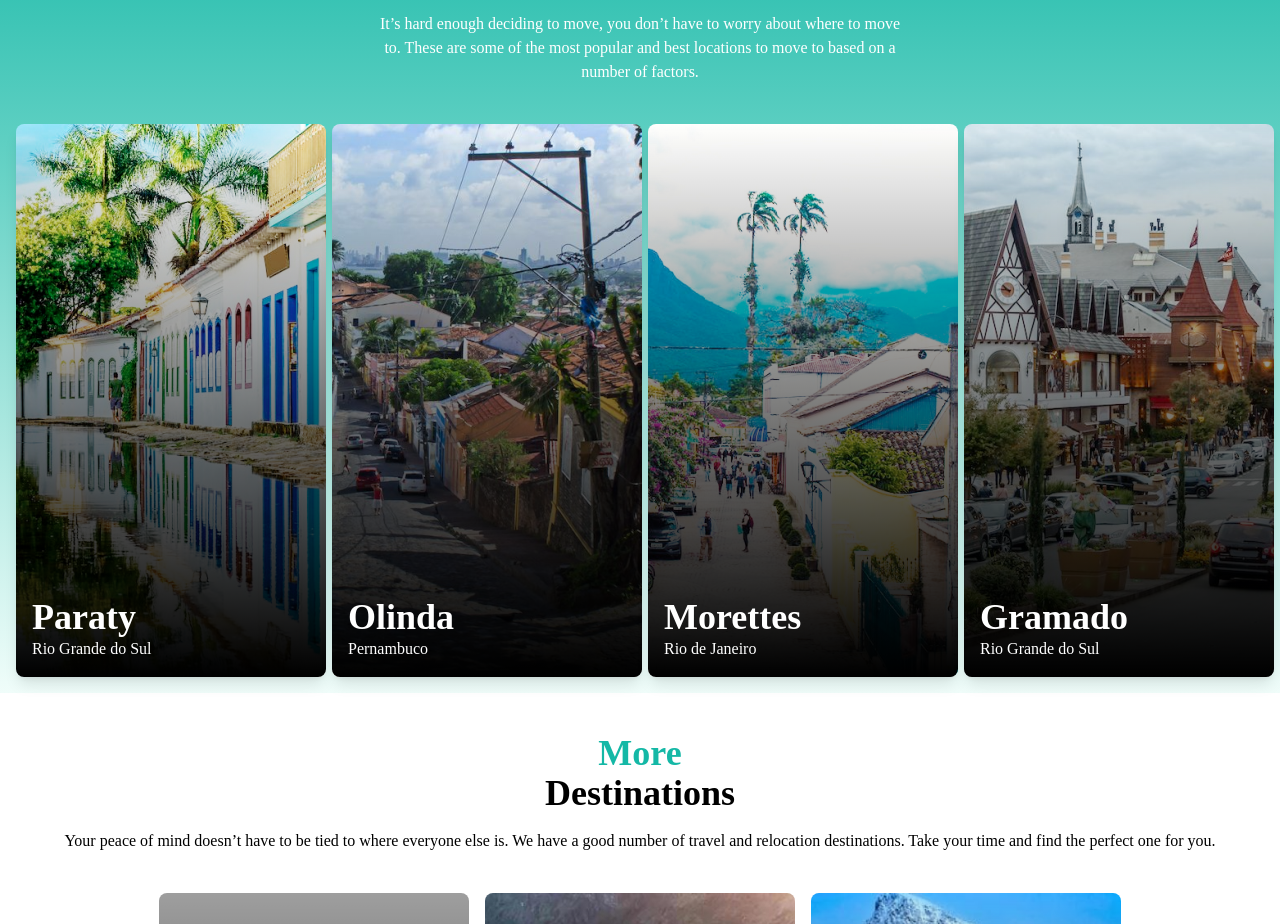
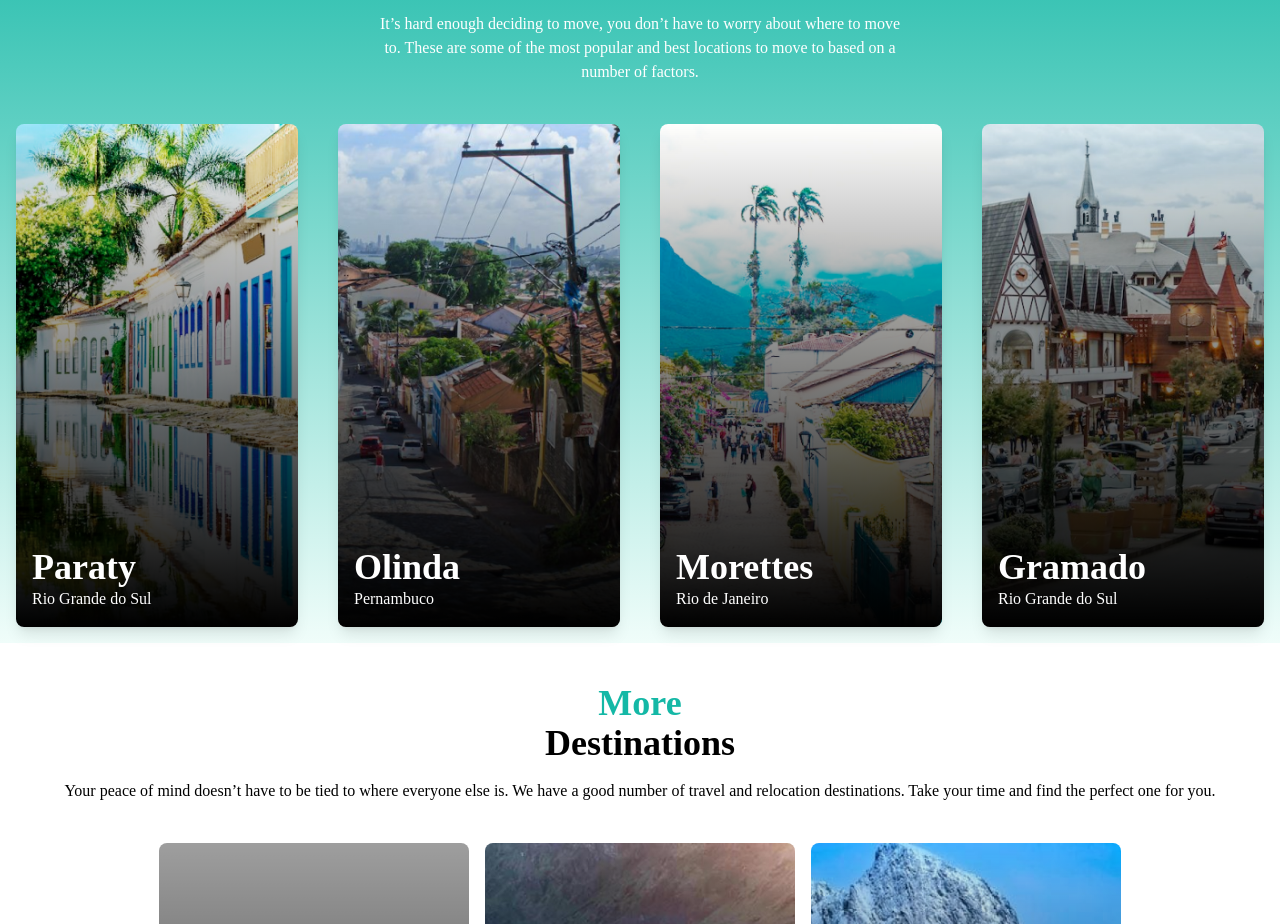
Before and after one commit to YusufIA99/travel-tailwind-vite, a React (Vite) app: page / in a window 1280 px wide. Shown: the part 940-1864 px from the top of the page. Built offline with nearby package versions, Linux system fonts and the light colour scheme; grey boxes are pictures that could not be loaded.

Commit message:
image size

```diff
--- a/src/components/Destinations.jsx
+++ b/src/components/Destinations.jsx
@@ -16,9 +16,9 @@ function Destinations() {
           These are some of the most popular and best locations to move to based on a <br></br> number of factors.
         </p>
       </div>
-      <div className="grid grid-cols-1 sm:grid-cols-2 lg:grid-cols-4 gap-4">
+      <div className="grid grid-cols-1 sm:grid-cols-3 lg:grid-cols-4 gap-10">
         {[Paraty, Olinda, Morettes, Gramado].map((image, index) => (
-          <div key={index} className="relative w-[310px] h-[553px] rounded-lg shadow-lg">
+          <div key={index} className="relative rounded-lg shadow-lg">
             <img src={image} alt={`Destination ${index}`} className="w-full h-full object-cover rounded-lg" />
             <div className="absolute bottom-0 left-0 p-4 w-full h-full bg-gradient-to-t from-black to-transparent rounded-lg flex flex-col justify-end">
               <h1 className="text-white">{['Paraty', 'Olinda', 'Morettes', 'Gramado'][index]}</h1>
--- a/src/main.jsx
+++ b/src/main.jsx
@@ -13,6 +13,6 @@ ReactDOM.createRoot(document.getElementById('root')).render(
     <Navbar />
     <Hero />
     <Destinations />
-    <Morelocations />>
+    <Morelocations />
   </React.StrictMode>,
 )
```
